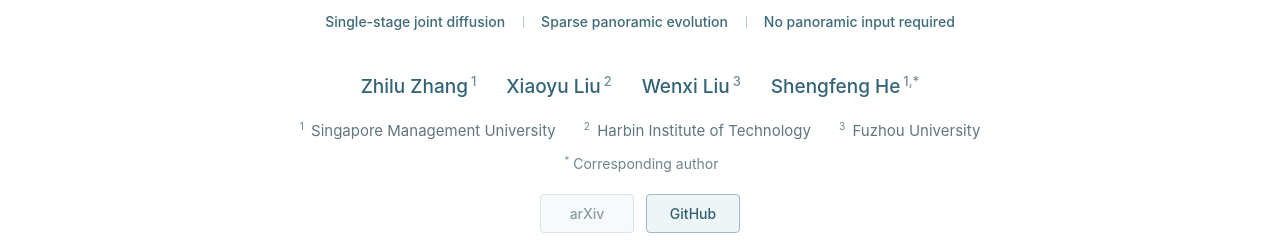
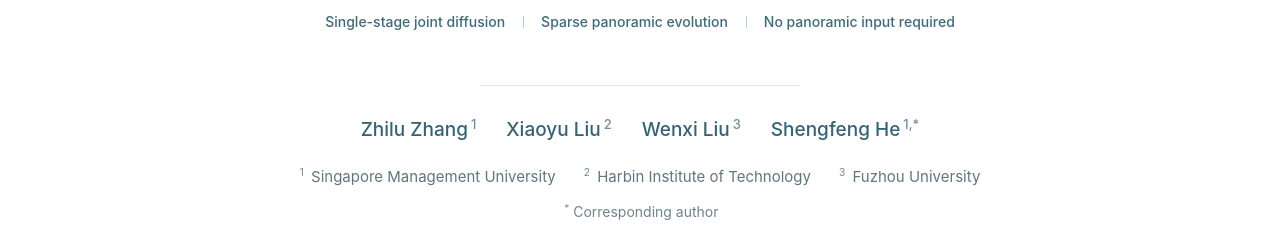
Before and after one commit to OmniPersist/omnipersist.github.io, a plain HTML site: page index.html in a window 1280 px wide. Shown: the part 524-767 px from the top of the page. Drawn offline with Linux system fonts and the light colour scheme.

Commit message:
Improve separation between introduction and author metadata

```diff
--- a/html/style.css
+++ b/html/style.css
@@ -166,19 +166,20 @@ h2{font-size:29px}
 
 .title-art{display:block;width:600px;max-width:100%;height:auto;margin:0 auto}
 
-.publication-meta{max-width:1040px;margin:38px auto 0;padding:0 16px;color:#3e6070}
+.publication-meta{max-width:1040px;margin:52px auto 0;padding:0 16px;color:#3e6070}
+.publication-meta::before{content:"";display:block;width:320px;max-width:65%;height:1px;background:#dce6ea;margin:0 auto 28px}
 .author-block{margin:0 auto}
 .author-list{display:flex;justify-content:center;align-items:baseline;flex-wrap:wrap;gap:10px 30px;margin:0;font-size:19px;line-height:1.7;font-weight:500}
 .author-list>span{display:inline-block;white-space:nowrap}
 .author-list a{color:#326476;text-decoration:none}
 .author-list a:hover{color:#176b7a;text-decoration:underline;text-underline-offset:4px}
 .author-block sup{position:static;vertical-align:super;font-size:.68em;line-height:0;margin-left:3px;color:#718b97}
-.affiliation-list{display:flex;justify-content:center;flex-wrap:wrap;gap:7px 28px;margin:13px 0 0;font-size:15px;color:#607681;line-height:1.8}
+.affiliation-list{display:flex;justify-content:center;flex-wrap:wrap;gap:7px 28px;margin:16px 0 0;font-size:15px;color:#607681;line-height:1.8}
 .affiliation-list>span{display:inline-block;white-space:nowrap}
 .affiliation-list sup{margin-left:0;margin-right:3px}
-.corresponding-note{margin:8px 0 0;font-size:14px;color:#70838c}
-.project-links{display:flex;justify-content:center;gap:12px;margin:19px 0 0}
+.corresponding-note{margin:10px 0 0;font-size:14px;color:#70838c}
+.project-links{display:flex;justify-content:center;gap:12px;margin:23px 0 0}
 .project-link{display:inline-flex;align-items:center;justify-content:center;min-width:94px;min-height:39px;padding:7px 20px;border:1px solid #9dbbc5;border-radius:4px;background:#edf5f7;color:#315f70;font-size:14px;font-weight:500;line-height:1.6}
 .project-link:hover{background:#176b7a;border-color:#176b7a;text-decoration:none;color:#fff}
 .project-link.is-disabled{border-color:#dbe5e9;background:#f7fafb;color:#8b9ca5;cursor:default}
-@media(max-width:720px){.publication-meta{padding:0;margin-top:30px}.author-list{font-size:17px;gap:8px 24px}.affiliation-list{font-size:14px;flex-direction:column;gap:5px;margin-top:13px}.corresponding-note{font-size:13px}.project-links{margin-top:17px}}
+@media(max-width:720px){.publication-meta{padding:0;margin-top:36px}.publication-meta::before{width:220px;margin-bottom:24px}.author-list{font-size:17px;gap:8px 24px}.affiliation-list{font-size:14px;flex-direction:column;gap:5px;margin-top:13px}.corresponding-note{font-size:13px}.project-links{margin-top:17px}}
```
